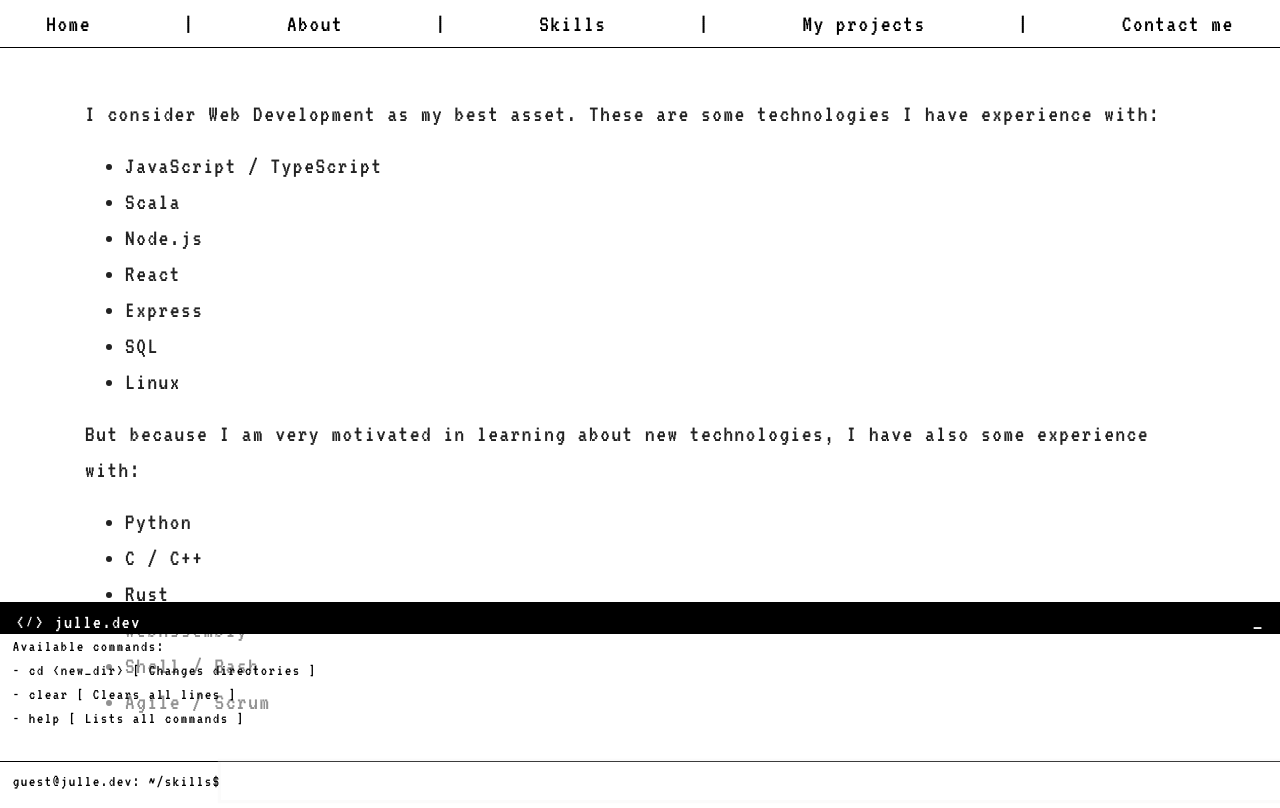
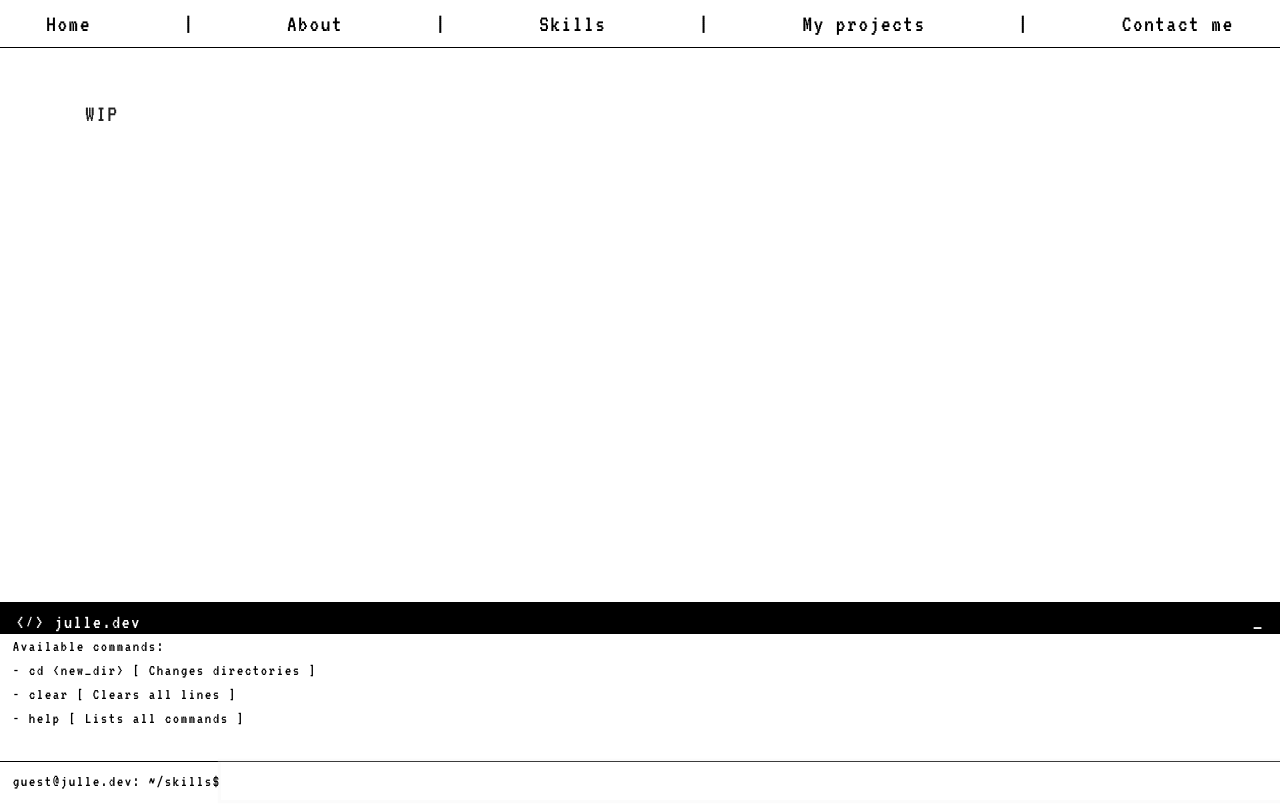
Before and after one commit to julleboi/my-portfolio, a React app in the folder client/: page /skills in a window 1280 px wide. Built offline with nearby package versions, Linux system fonts and the light colour scheme.

Commit message:
Replace wtext with 'WIP'

```diff
--- a/client/src/skills/index.tsx
+++ b/client/src/skills/index.tsx
@@ -2,30 +2,5 @@ import React from 'react';
 
 export default () =>
   <div id='skills'>
-    <p>
-      I consider Web Development as my best asset.
-      These are some technologies I have experience
-      with:
-    </p>
-    <ul>
-      <li>JavaScript / TypeScript</li>
-      <li>Scala</li>
-      <li>Node.js</li>
-      <li>React</li>
-      <li>Express</li>
-      <li>SQL</li>
-      <li>Linux</li>
-    </ul>
-    <p>
-      But because I am very motivated in learning about
-      new technologies, I have also some experience with:
-    </p>
-    <ul>
-      <li>Python</li>
-      <li>C / C++</li>
-      <li>Rust</li>
-      <li>WebAssembly</li>
-      <li>Shell / Bash</li>
-      <li>Agile / Scrum</li>
-    </ul>
+    WIP
   </div>
```
